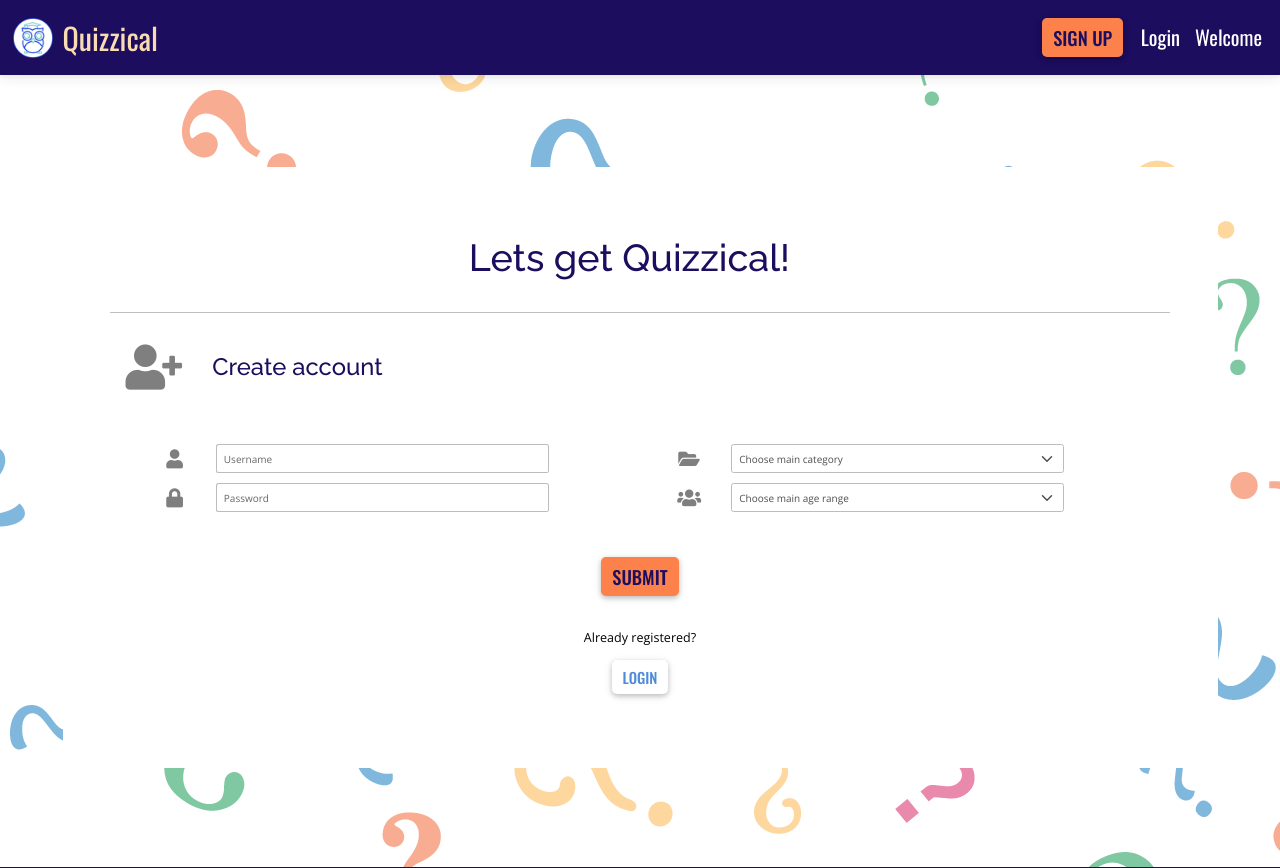
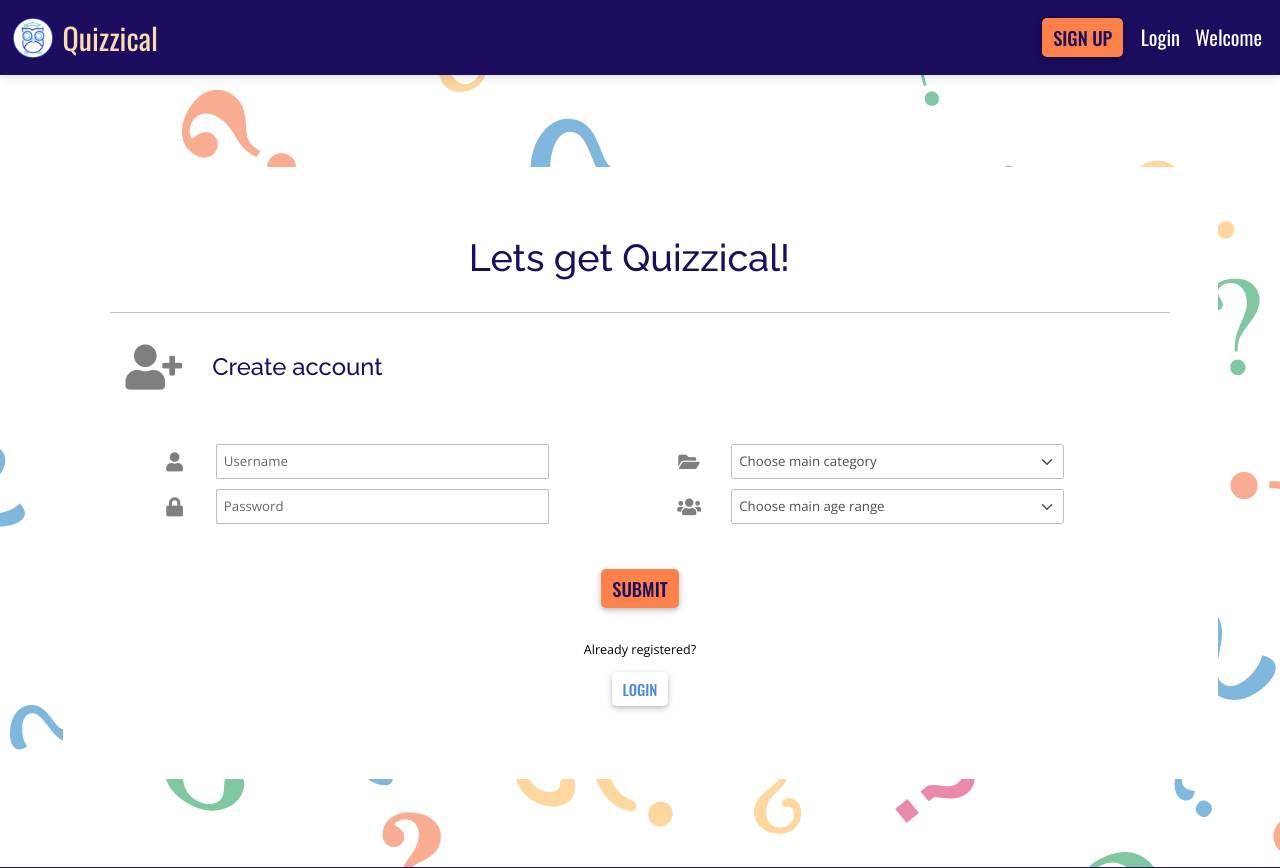
Before and after one commit to thaysom22/quizzical, a Flask app: page /register in a window 1280 px wide. Shown: the top 868 px of the page. Run offline with Flask 2, Linux system fonts and the light colour scheme; data that the repository does not hold is empty; some libraries are stand-ins or nearby versions.

Commit message:
increase size of form inputs and font

```diff
--- a/static/css/style.css
+++ b/static/css/style.css
@@ -22,7 +22,7 @@
   padding: 0.25rem 0 0 0;
 }
 .btn.btn-search {
-  padding: 0.25rem;
+  padding: 0.7rem 1.1rem;
 }
 .btn.footer-link {
   color: white;
@@ -494,6 +494,22 @@
 form .form-outline .form-control {
   padding-left: 0.3rem !important;
 }
+form .form-control,
+form .form-select,
+form textarea {
+  padding-top: 0.5rem !important;
+  padding-bottom: 0.5rem !important;
+}
+form .form-control,
+form .form-select,
+form label,
+form textarea {
+  font-size: calc(1.2rem + .1vw) !important;
+}
+form .form-control:not(textarea),
+form .form-select {
+  height: 3.5rem;
+}
 form .form-new-user {
   margin-top: calc(2rem + .5vw);
 }
@@ -516,7 +532,7 @@
 }
 
 .invalid-feedback {
-  top: 3rem;
+  top: 3.7rem;
 }
 
 .form-select.is-invalid,
--- a/static/scss/components/_forms.scss
+++ b/static/scss/components/_forms.scss
@@ -8,7 +8,22 @@
             padding-left: .3rem !important;
         }
     }
-
+    .form-control,
+    .form-select,
+    textarea {
+        padding-top: .5rem !important;
+        padding-bottom: .5rem !important;
+    }
+    .form-control,
+    .form-select,
+    label,
+    textarea {
+            font-size: calc(1.2rem + .1vw) !important;
+    }
+    .form-control:not(textarea),
+    .form-select {
+        height: 3.5rem;
+    }
 
     .form-new-user {
         margin-top: calc(2rem + .5vw);
@@ -32,7 +47,7 @@
     }
 
     .invalid-feedback {
-        top: 3rem;
+        top: 3.7rem;
     }
 
     .form-select.is-invalid,
--- a/static/scss/helpers/_buttons.scss
+++ b/static/scss/helpers/_buttons.scss
@@ -13,7 +13,7 @@
         padding: .25rem 0 0 0;
     }
     &.btn-search {
-        padding: 0.25rem;
+        padding: 0.7rem 1.1rem;
     }
     &.footer-link{
         color: white;
--- a/templates/components/navbar.html
+++ b/templates/components/navbar.html
@@ -33,7 +33,7 @@
                     <a class="nav-link text-center" href="{{ url_for('welcome') }}" title="Welcome">Welcome</a>
                 {% elif loggedIn == True %}
                     <a class="nav-link" href="{{ url_for('create_quiz') }}" title="Create">
-                        <button class="btn cta">Create</button>
+                        <button class="btn cta btn-lg">Create</button>
                     </a>
                     <a class="nav-link text-center" href="{{ url_for('discover') }}" title="Discover">Discover</a>
                     <a class="nav-link text-center" href="{{ url_for('logout') }}" title="Logout">Logout</a>
--- a/templates/components/searchbar.html
+++ b/templates/components/searchbar.html
@@ -17,7 +17,7 @@
             <div class="invalid-feedback">Invalid Search</div>
         </div>
         <button type="submit" class="btn btn-search cta" title="Search">
-            <i class="fas fa-search icon-sm px-3 py-2"></i>
+            <i class="fas fa-search icon-sm"></i>
         </button>
     </form>
 </div>
--- a/templates/layout/base.html
+++ b/templates/layout/base.html
@@ -22,7 +22,6 @@
     <link rel="apple-touch-icon" sizes="180x180" href="{{ url_for('static', filename='img/favicons/apple-touch-icon.png') }}">
     <link rel="icon" type="image/png" sizes="32x32" href="{{ url_for('static', filename='img/favicons/favicon-32x32.png') }}">
     <link rel="icon" type="image/png" sizes="16x16" href="{{ url_for('static', filename='img/favicons/favicon-16x16.png') }}">
-    <link rel="manifest" href="{{ url_for('static', filename='img/favicons/site.webmanifest') }}">
     <title>{{ active_page }} | Quizzical - create, share and play</title>
 </head>
 <body>
```
Also changed, not shown: static/css/style.min.css, static/img/favicons/site.webmanifest (deleted), 2 other files.
